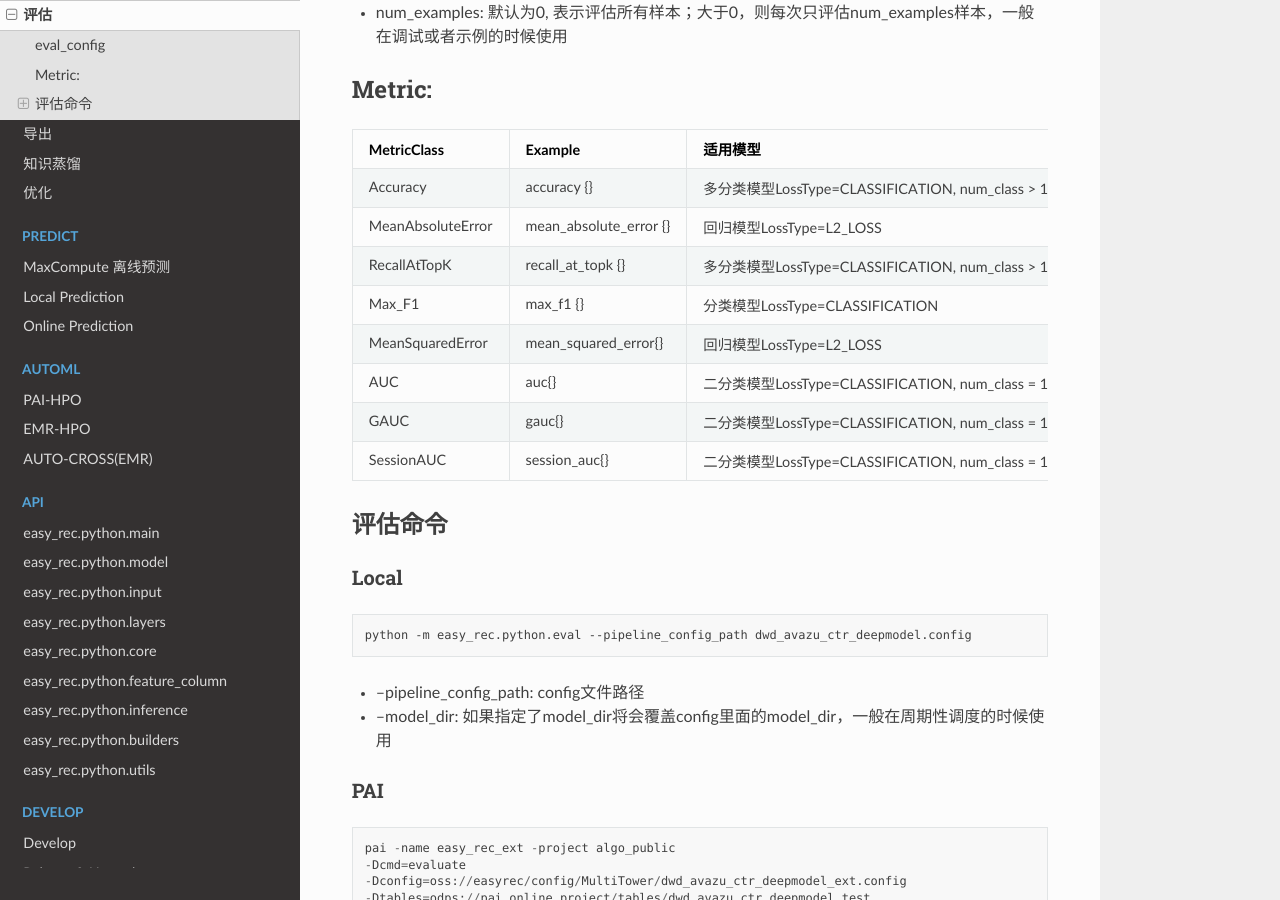
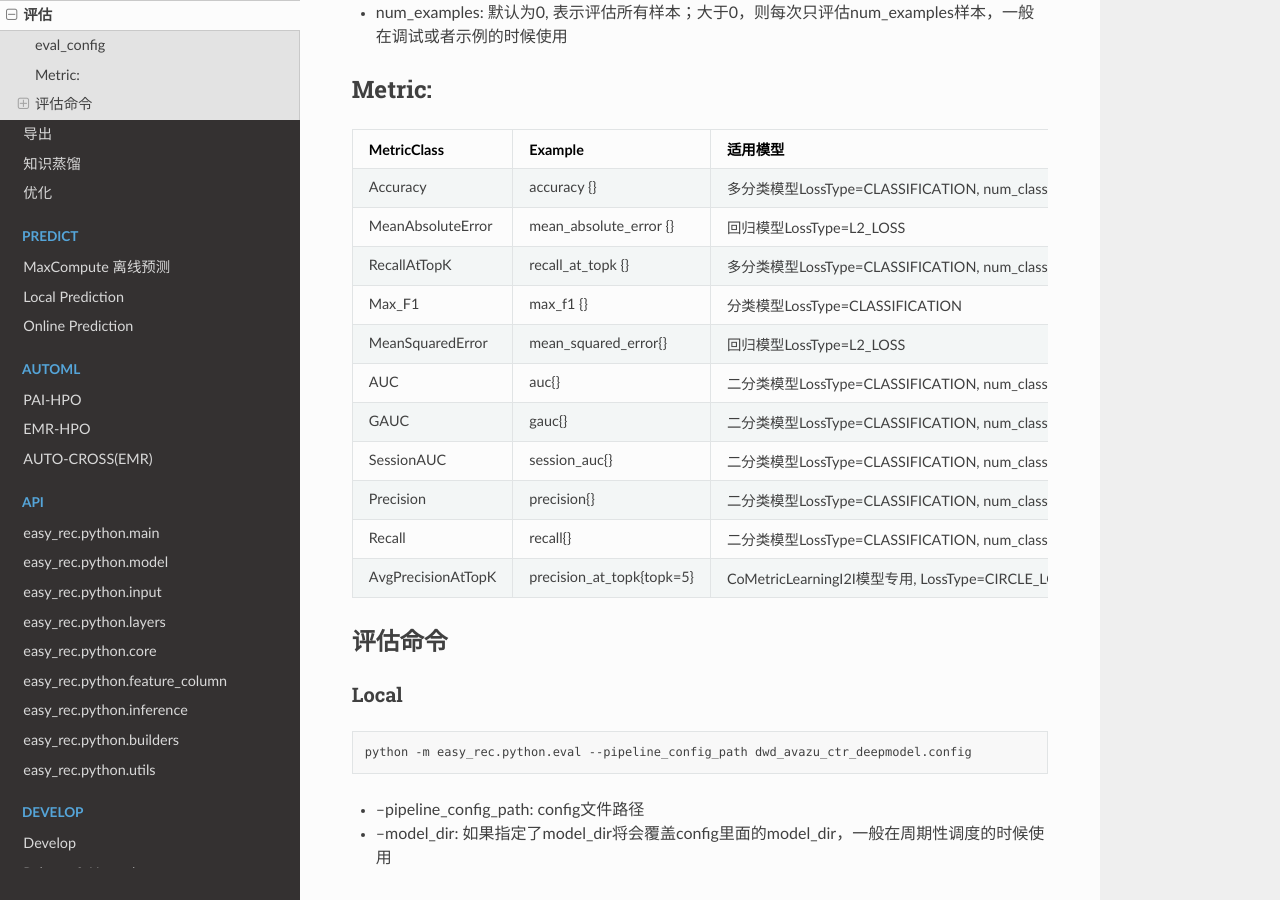
Before and after one commit to alibaba/EasyRec, a Sphinx documentation site: the page built from docs/source/eval.md, in a window 1280 px wide and 900 px high, scrolled down 606 px. Built offline with Sphinx 7.4.7 and the Read the Docs theme 2.0.0, drawn with Linux system fonts in a browser that asks for light colours; the version number is read from the project's files by our own code.

Commit message:
modify docs, add eval metrics

```diff
--- a/docs/source/eval.md
+++ b/docs/source/eval.md
@@ -32,12 +32,15 @@ eval_config {
 | ----------------- | ---------------------- | ------------------------------------------- |
 | Accuracy          | accuracy {}            | 多分类模型LossType=CLASSIFICATION, num_class > 1 |
 | MeanAbsoluteError | mean_absolute_error {} | 回归模型LossType=L2_LOSS                        |
-| RecallAtTopK      | recall_at_topk {}      | 多分类模型LossType=CLASSIFICATION, num_class > 1 |
+| RecallAtTopK      | recall_at_topk {}      | 多分类模型LossType=CLASSIFICATION, num_class > 1; CoMetricLearningI2I模型 |
 | Max_F1            | max_f1 {}              | 分类模型LossType=CLASSIFICATION                 |
 | MeanSquaredError  | mean_squared_error{}   | 回归模型LossType=L2_LOSS                        |
 | AUC               | auc{}                  | 二分类模型LossType=CLASSIFICATION, num_class = 1 |
 | GAUC              | gauc{}                 | 二分类模型LossType=CLASSIFICATION, num_class = 1 |
 | SessionAUC        | session_auc{}          | 二分类模型LossType=CLASSIFICATION, num_class = 1 |
+| Precision         | precision{}            | 二分类模型LossType=CLASSIFICATION, num_class = 1 |
+| Recall            | recall{}               | 二分类模型LossType=CLASSIFICATION, num_class = 1 |
+| AvgPrecisionAtTopK| precision_at_topk{topk=5}| CoMetricLearningI2I模型专用, LossType=CIRCLE_LOSS / MULTI_SIMILARITY_LOSS |
 
 ### 评估命令
 
```
